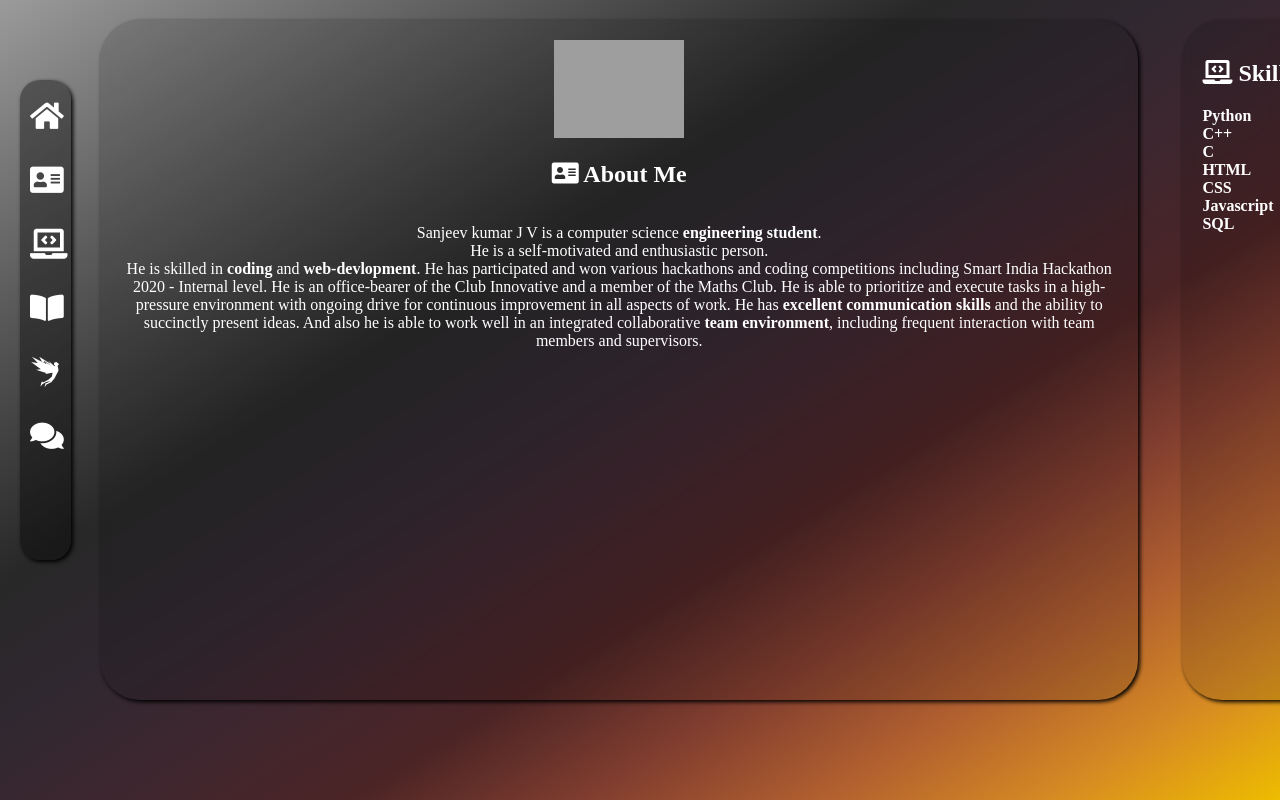
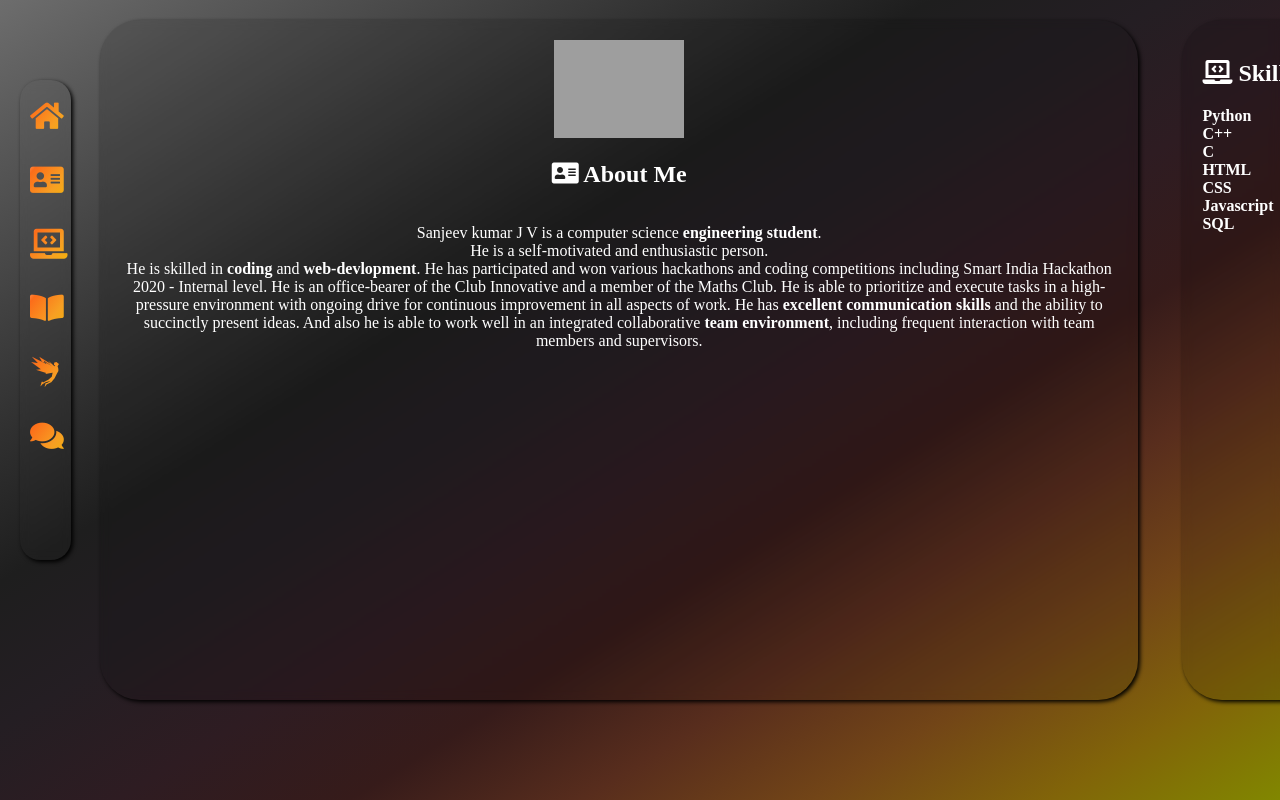
Before and after one commit to sanjeevkumar-j-v/sanjeevkumar-j-v.github.io, a plain HTML site: page index.html in a window 1280 px wide. Drawn offline with nearby package versions, Linux system fonts and the light colour scheme; grey boxes are pictures that could not be loaded; a script that the page names is missing.

Commit message:
Add Custom scrollbar and gradient color navbar icons

```diff
--- a/index.html
+++ b/index.html
@@ -13,18 +13,18 @@
 
 <body >
 
-
+    <div id="indicator"></div>
     <main class="outer-wrapper">
         <nav id="nav-bar">
             <!-- <div class="tooltip">Hover
                 <span class="tooltiptext">Tooltip </span>
             </div> -->
-            <a class="tooltip" href=""><i class="fas fa-home"></i><span class="tooltiptext">Home </span></a>
-            <a class="tooltip" href="#about"><i class="fas fa-address-card "></i><span class="tooltiptext">About </span></a>
-            <a class="tooltip" href="#skills"><i class="fas fa-laptop-code"></i><span class="tooltiptext">Skills </span></a>
-            <a class="tooltip" href="#education"><i class="fas fa-book-open"></i><span class="tooltiptext">Education </span></a>
-            <a class="tooltip" href="#portfolio"><i class="fab fa-studiovinari"></i><span class="tooltiptext">Portfolio </span></a>
-            <a class="tooltip" href="#contact"><i class="fas fa-comments"></i><span class="tooltiptext">Contact </span></a>
+            <a class="tooltip gradient-text" href=""><i class="fas fa-home"></i><span class="tooltiptext">Home </span></a>
+            <a class="tooltip gradient-text" href="#about"><i class="fas fa-address-card "></i><span class="tooltiptext">About </span></a>
+            <a class="tooltip gradient-text" href="#skills"><i class="fas fa-laptop-code"></i><span class="tooltiptext">Skills </span></a>
+            <a class="tooltip gradient-text" href="#education"><i class="fas fa-book-open"></i><span class="tooltiptext">Education </span></a>
+            <a class="tooltip gradient-text" href="#portfolio"><i class="fab fa-studiovinari"></i><span class="tooltiptext">Portfolio </span></a>
+            <a class="tooltip gradient-text" href="#contact"><i class="fas fa-comments"></i><span class="tooltiptext">Contact </span></a>
         </nav>
         <!-- <section class="content">
 
@@ -232,40 +232,32 @@
         src="https://code.jquery.com/jquery-3.5.1.min.js"
         integrity="sha256-9/aliU8dGd2tb6OSsuzixeV4y/faTqgFtohetphbbj0="
         crossorigin="anonymous"></script>
-    <script src="https://cdn.jsdelivr.net/npm/lax.js" ></script>
 
     <script>
         $('.outer-wrapper').on('wheel',function(ev){
         let y = parseInt(ev.originalEvent.deltaY);
         if (y)
             this.scrollLeft += y;
-        console.log(y,this.scrollLeft);
+            // console.log(y,this.scrollLeft);
         });
 
+        // var body = document.body;
+        // var html = document.documentElement;
+        // var a = 0;
 
-        // $('.content').each((i,x)=>{
-        // let c=i.toString(16);
-        // x.style.background='#'+c+c+c;
-        // })
+        // var indicator = document.getElementById("indicator");
+        // window.addEventListener("wheel",checkScroll);
 
-        window.onload = function () {
-        lax.init()
+        // function checkScroll() {
+        //     let coordinate = screen.availWidth;
 
-        // Add a driver that we use to control our animations
-        lax.addDriver('scrollY', function () {
-            return window.scrollY
-        })
+        //     var scrolled = Math.max(document.body.scrollWidth, document.documentElement.scrollWidth);
 
-        // Add animation bindings to elements
-        lax.addElements('.selector', {
-        scrollY: {
-            translateX: [
-            ["elInY", "elCenterY", "elOutY"],
-            [0, 'screenWidth/2', 'screenWidth'],
-            ]
-        }
-        })
-    }
+        //     // indicator.style.width = scrolled/(height-h) * 100 + "%";
+
+        //     // console.log(scrolled);
+        // }
+
     </script>
 
 
--- a/style.css
+++ b/style.css
@@ -4,7 +4,7 @@ img {
 
 body {
   margin: 0;
-background-image: linear-gradient(to right bottom, #9b9b9b, #7c7c7c, #5e5e5e, #424242, #282828, #302830, #3e262f, #4b2425, #803d2f, #b05f2f, #d68a23, #eebc00);  /* background: black; */
+  background-image: linear-gradient(to right bottom, #6d6d6d, #585858, #444444, #303030, #1e1e1e, #241e23, #2e1c22, #361b1a, #582d1d, #724517, #816409, #818700);
 }
 
 .outer-wrapper {
@@ -41,7 +41,8 @@ background-image: linear-gradient(to right bottom, #9b9b9b, #7c7c7c, #5e5e5e, #4
 }
 
 #nav-bar {
-  background-color: rgba(0, 0, 0, 0.377);
+  /* background-color: rgba(0, 0, 0, 0.377); */
+
   backdrop-filter: blur(5px);
   position: -webkit-fixed;
   position: fixed;
@@ -52,11 +53,16 @@ background-image: linear-gradient(to right bottom, #9b9b9b, #7c7c7c, #5e5e5e, #4
   margin: 20px;
   border-radius: 20px;
   box-shadow: 2px 2px 4px #000;
+}
 
+.gradient-text {
+  background: linear-gradient(to right bottom, #ffffff, #fc6d1a, #f79f23, #eebc00);
+  -webkit-background-clip: text;
+  -webkit-text-fill-color: transparent;
 }
 
 #nav-bar a {
-  color: white;
+  /* color: white; */
   display: block;
   text-decoration: none;
   font-size: 30px;
@@ -101,3 +107,17 @@ background-image: linear-gradient(to right bottom, #9b9b9b, #7c7c7c, #5e5e5e, #4
 .timeline-box {
   display: inline-block;
 }
+
+::-webkit-scrollbar {
+  height: 10px;
+}
+::-webkit-scrollbar-track {
+  display: none;
+}
+::-webkit-scrollbar-thumb {
+  background: linear-gradient(to left, #9b9b9b, #7c7c7c, #5e5e5e, #424242, #282828, #302830, #3e262f, #4b2425, #803d2f, #b05f2f, #d68a23, #eebc00);
+  border-radius: 10px;
+}
+::-webkit-scrollbar-thumb:hover {
+  background: linear-gradient(to right, #9b9b9b, #7c7c7c, #5e5e5e, #424242, #282828, #302830, #3e262f, #4b2425, #803d2f, #b05f2f, #d68a23, #eebc00);
+}
```
Lines whose indentation alone changed are shown as unchanged.
